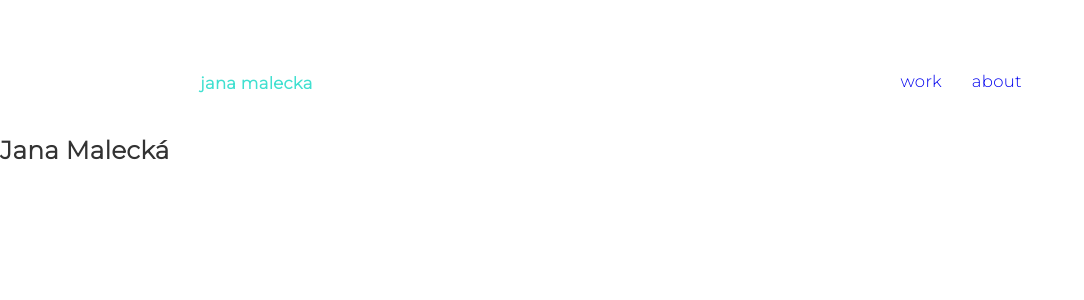
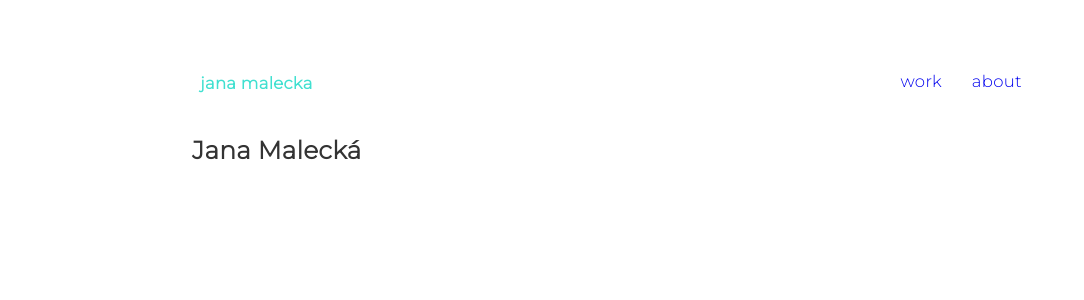
Before and after one commit to JanaMalecka/portfolio, a React app: page / in a window 1280 px wide. Shown: the top 300 px of the page, without its empty margins (0-1084 px from the left). Built offline with nearby package versions, Linux system fonts and the light colour scheme.

Commit message:
basic container

```diff
--- a/src/components/Header/style.css
+++ b/src/components/Header/style.css
@@ -106,7 +106,7 @@ nav a:hover {
     flex-direction: row;
   }
   .header__fixed {
-    max-width: 80%;
+    max-width: 90%;
   }
   .header__logo {
     margin-top: auto;
--- a/src/pages/About/index.jsx
+++ b/src/pages/About/index.jsx
@@ -2,7 +2,13 @@ import React from 'react';
 import './style.css';
 
 const About = () => {
-  return <h2>About</h2>;
+  return (
+    <>
+      <div className="container">
+        <h2>About</h2>
+      </div>
+    </>
+  );
 };
 
 export default About;
--- a/src/pages/Home/index.jsx
+++ b/src/pages/Home/index.jsx
@@ -5,7 +5,9 @@ import './style.css';
 const Home = () => {
   return (
     <>
-      <h2>Jana Malecká</h2>
+      <div className="container">
+        <h2>Jana Malecká</h2>
+      </div>
     </>
   );
 };
--- a/src/pages/Work/index.jsx
+++ b/src/pages/Work/index.jsx
@@ -2,7 +2,13 @@ import React from 'react';
 import './style.css';
 
 const Work = () => {
-  return <h2>Work</h2>;
+  return (
+    <>
+      <div className="container">
+        <h2>Work</h2>
+      </div>
+    </>
+  );
 };
 
 export default Work;
--- a/src/style.css
+++ b/src/style.css
@@ -22,3 +22,17 @@ body {
   background-color: #fff;
   color: #333;
 }
+.container {
+  max-width: 96%;
+  margin: 0 auto;
+}
+@media screen and (min-width: 640px) {
+  .container {
+    max-width: 90%;
+  }
+}
+@media screen and (min-width: 1110px) {
+  .container {
+    max-width: 70%;
+  }
+}
```
